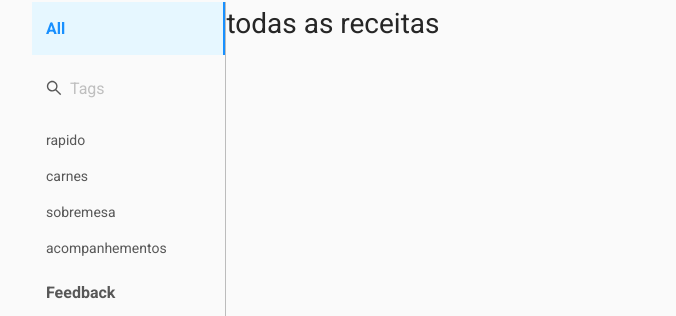
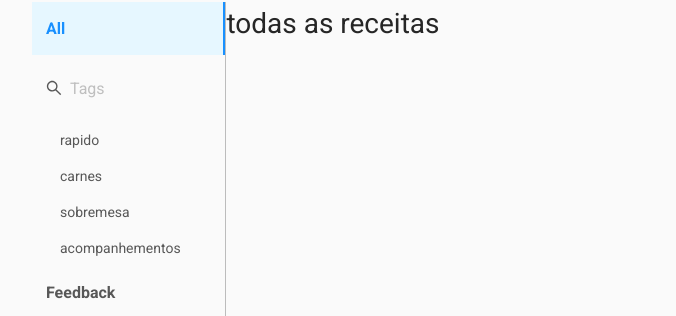
Before and after one commit to davicorreiajr/my-recipes, a React (Create React App) app: page /all in a window 1280 px wide. Shown: the part 86-402 px from the top of the page, without its empty margins (122-798 px from the left). Built offline with nearby package versions, Linux system fonts and the light colour scheme.

Commit message:
Create CustomNavLink

```diff
--- a/src/components/Menu/MenuItem.tsx
+++ b/src/components/Menu/MenuItem.tsx
@@ -1,6 +1,7 @@
 import React from 'react'
 import styled, { css } from 'styled-components'
-import { NavLink, useRouteMatch } from 'react-router-dom'
+import { useRouteMatch } from 'react-router-dom'
+import { CustomNavLink } from '../../widgets'
 
 const Container = styled.div<{ isActive: boolean }>`
   ${props => props.theme.cssMenuItem(props.isActive)}
@@ -13,14 +14,8 @@ const textStyle = css`
 const Text = styled.p`
   ${textStyle}
 `
-const StyledLink = styled(NavLink)`
+const StyledCustomNavLink = styled(CustomNavLink)`
   ${textStyle}
-  display: block;
-  cursor: pointer;
-  transition: color 0.2s ease-in;
-  &:hover {
-    color: ${({ theme }) => theme.colors.primary.default};
-  }
 `
 
 type Props = {
@@ -42,7 +37,7 @@ const MenuItem = ({ value, path = '' }: Props) => {
       ) : (
         <Container isActive={isActive}>
           {path ? (
-            <StyledLink to={path}>{value}</StyledLink>
+            <StyledCustomNavLink to={path}>{value}</StyledCustomNavLink>
           ) : (
             <Text>{value}</Text>
           )}
--- a/src/components/Tags/TagsItem.tsx
+++ b/src/components/Tags/TagsItem.tsx
@@ -1,24 +1,12 @@
 import React, { useEffect, useState } from 'react'
-import { NavLink, useLocation } from 'react-router-dom'
+import { useLocation } from 'react-router-dom'
 import styled from 'styled-components'
+import { CustomNavLink } from '../../widgets'
 
 const Container = styled.div<{ isActive: boolean }>`
   ${props => props.theme.cssMenuItem(props.isActive)};
   padding: ${({ theme }) => `${theme.spacing.halfBase} ${theme.spacing.base}`};
 `
-const StyledLink = styled(NavLink)`
-  color: ${({ theme }) => theme.colors.black.default};
-  display: block;
-  cursor: pointer;
-  transition: color 0.2s ease-in;
-  &:hover {
-    color: ${({ theme }) => theme.colors.primary.default};
-  }
-  .active {
-    color: none;
-  }
-`
-
 type Props = {
   tag: string
 }
@@ -36,7 +24,7 @@ const TagsItem = ({ tag }: Props) => {
 
   return (
     <Container isActive={isActive}>
-      <StyledLink
+      <CustomNavLink
         to={`/all?tags=${tag}`}
         isActive={(match, location) => {
           const query = new URLSearchParams(location.search)
@@ -45,7 +33,7 @@ const TagsItem = ({ tag }: Props) => {
         }}
       >
         {tag}
-      </StyledLink>
+      </CustomNavLink>
     </Container>
   )
 }
--- a/src/components/Tags/TagsList.tsx
+++ b/src/components/Tags/TagsList.tsx
@@ -1,5 +1,10 @@
 import React from 'react'
+import styled from 'styled-components'
 import TagsItem from './TagsItem'
+
+const Container = styled.div`
+  padding-left: ${({ theme }) => theme.spacing.base};
+`
 
 type Props = {
   tags: string[]
@@ -9,7 +14,9 @@ const TagsList = ({ tags }: Props) => {
   return (
     <div>
       {tags.map((tag, index) => (
-        <TagsItem key={index} tag={tag} />
+        <Container>
+          <TagsItem key={index} tag={tag} />
+        </Container>
       ))}
     </div>
   )
--- /dev/null
+++ b/src/widgets/CustomNavLink/CustomNavLink.tsx
@@ -0,0 +1,30 @@
+import React from 'react'
+import styled from 'styled-components'
+import { NavLink, NavLinkProps } from 'react-router-dom'
+
+const StyledNavLink = styled(NavLink)`
+  color: ${({ theme }) => theme.colors.black.default};
+  display: block;
+  cursor: pointer;
+  transition: color 0.2s ease-in;
+  &:hover {
+    color: ${({ theme }) => theme.colors.primary.default};
+  }
+`
+
+type Props = {
+  className?: string
+  to: string
+  isActive?: NavLinkProps['isActive']
+  children: React.ReactNode
+}
+
+const CustomNavLink = ({ className, to, isActive, children }: Props) => {
+  return (
+    <StyledNavLink className={className} to={to} isActive={isActive}>
+      {children}
+    </StyledNavLink>
+  )
+}
+
+export default CustomNavLink
--- /dev/null
+++ b/src/widgets/CustomNavLink/index.ts
@@ -0,0 +1 @@
+export { default as CustomNavLink } from './CustomNavLink'
--- a/src/widgets/index.ts
+++ b/src/widgets/index.ts
@@ -1 +1,2 @@
 export { SearchBar } from './SearchBar'
+export { CustomNavLink } from './CustomNavLink'
```
